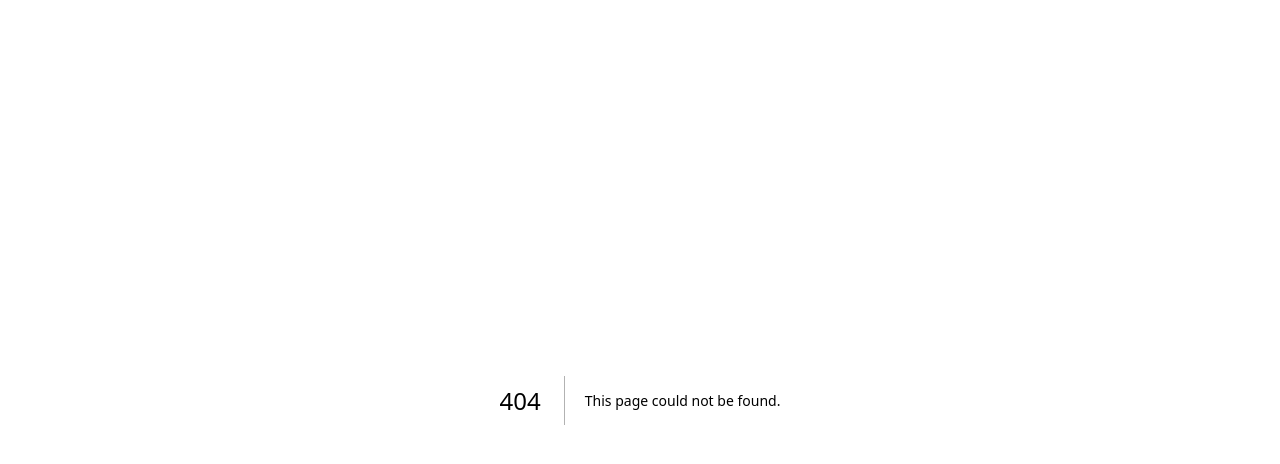
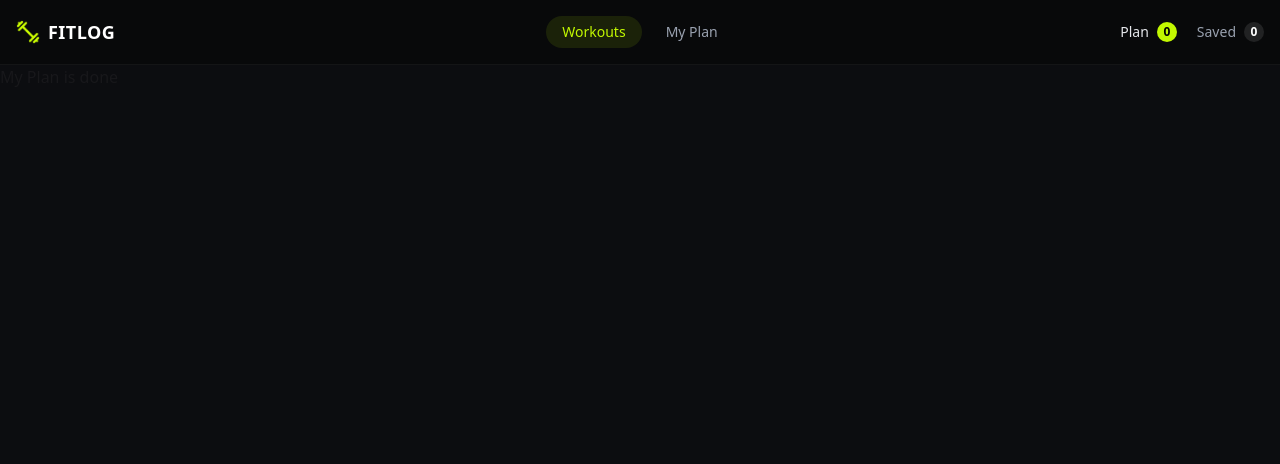
Before and after one commit to animesh-dev59/assingment-6, a Next.js app: page /myplan in a window 1280 px wide. Before the commit this address had no page. Shown: the top 464 px of the page. Built offline with nearby package versions, Linux system fonts and the light colour scheme.

Commit message:
Nav bar section is done

```diff
--- a/package.json
+++ b/package.json
@@ -11,7 +11,9 @@
   "dependencies": {
     "next": "16.4.5",
     "react": "19.3.0",
-    "react-dom": "19.3.0"
+    "react-dom": "19.3.0",
+    "react-icons": "^5.7.0",
+    "react-toastify": "^11.2.0"
   },
   "devDependencies": {
     "@tailwindcss/turbopack": "^4",
--- a/src/app/layout.tsx
+++ b/src/app/layout.tsx
@@ -1,6 +1,7 @@
 import type { Metadata } from "next";
 import { Geist, Geist_Mono } from "next/font/google";
 import "./globals.css";
+import Navbar from "@/components/shared/Navbar";
 
 const geistSans = Geist({
   variable: "--font-geist-sans",
@@ -24,7 +25,9 @@ export default function RootLayout({ children }: LayoutProps<"/">) {
       data-theme="light"
       className={`${geistSans.variable} ${geistMono.variable} h-full antialiased`}
     >
-      <body className="min-h-full flex flex-col">{children}</body>
+      <body className="min-h-full flex flex-col bg-[#0c0d10]">
+         <Navbar/>
+        {children}</body>
     </html>
   );
 }
--- /dev/null
+++ b/src/app/myplan/page.tsx
@@ -0,0 +1,11 @@
+import React from 'react';
+
+const MyPlan = () => {
+  return (
+    <div>
+      My Plan is done
+    </div>
+  );
+};
+
+export default MyPlan;
--- /dev/null
+++ b/src/app/workouts/page.tsx
@@ -0,0 +1,11 @@
+import React from 'react';
+
+const Workouts = () => {
+  return (
+    <div>
+       WorkOuts Pages
+    </div>
+  );
+};
+
+export default Workouts;
--- /dev/null
+++ b/src/components/shared/Navbar.tsx
@@ -0,0 +1,95 @@
+import Image from "next/image";
+import React from "react";
+import Logo from "@/assets/logo.png";
+import Link from "next/link";
+
+const Navbar = () => {
+  return (
+    <div className="bg-[#08090a] border-b border-white/5">
+      <div className="navbar container mx-auto px-4">
+        <div className="navbar-start">
+          <div className="dropdown">
+            <div
+              tabIndex={0}
+              role="button"
+              className="btn btn-ghost text-white lg:hidden"
+            >
+              <svg
+                aria-label="Menu"
+                xmlns="http://www.w3.org/2000/svg"
+                className="h-5 w-5"
+                fill="none"
+                viewBox="0 0 24 24"
+                stroke="currentColor"
+              >
+
+                <path
+                  strokeLinecap="round"
+                  strokeLinejoin="round"
+                  strokeWidth="2"
+                  d="M4 6h16M4 12h8m-8 6h16"
+                />
+              </svg>
+            </div>
+            <ul
+              tabIndex={-1}
+              className="menu menu-sm dropdown-content bg-[#111214] text-white rounded-box z-10 mt-3 w-52 p-2 shadow"
+            >
+              <li>
+                <Link href={"/workouts"}>Workouts</Link>
+              </li>
+              <li>
+                <Link href={"/myplan"}>My Plan</Link>
+              </li>
+            </ul>
+          </div>
+          <div className="flex items-center gap-2">
+            <Image src={Logo} alt="Logo" width={24} height={24} />
+            <span className="text-lg font-extrabold uppercase tracking-wide text-white">
+              FitLog
+            </span>
+          </div>
+        </div>
+        <div className="navbar-center hidden lg:flex">
+          <ul className="menu menu-horizontal gap-2 px-1 text-sm">
+            <li>
+              <Link
+                href={"/workouts"}
+                className="rounded-full bg-[#C2F800]/10 px-4 py-1.5 font-medium text-[#C2F800]"
+              >
+                Workouts
+              </Link>
+            </li>
+            <li>
+              <Link
+                href={"/myplan"}
+                className="rounded-full px-4 py-1.5 font-medium text-gray-400 hover:bg-transparent hover:text-white"
+              >
+                My Plan
+              </Link>
+            </li>
+          </ul>
+        </div>
+        <div className="navbar-end gap-5 text-sm">
+          <Link
+            href={"/myplan"}
+            className="flex items-center gap-2 text-gray-200"
+          >
+            Plan
+            <span className="grid h-5 min-w-5 place-items-center rounded-full bg-[#C2F800] px-1 text-xs font-bold text-black">
+              0
+            </span>
+          </Link>
+          <div className="flex items-center gap-2 text-gray-400">
+            Saved
+            <span className="grid h-5 min-w-5 place-items-center rounded-full bg-white/10 px-1 text-xs font-bold text-white">
+              0
+            </span>
+          </div>
+        </div>
+      </div>
+    </div>
+  );
+};
+
+export default Navbar;
```
Also changed, not shown: 1 other file (tests, documents, lock files or other folders).
